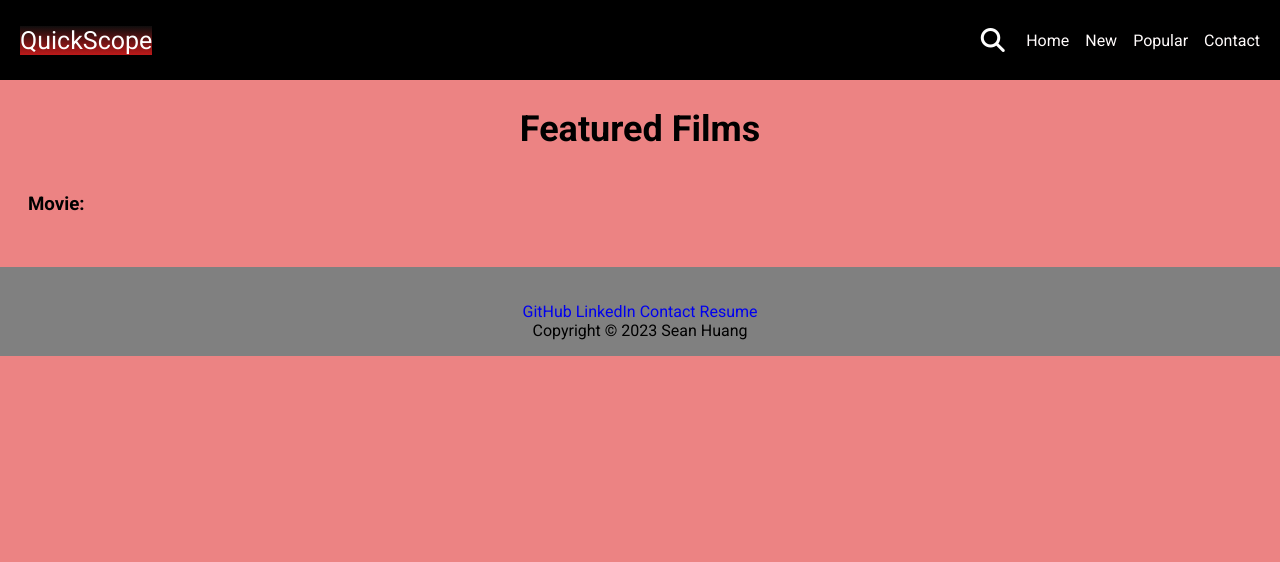
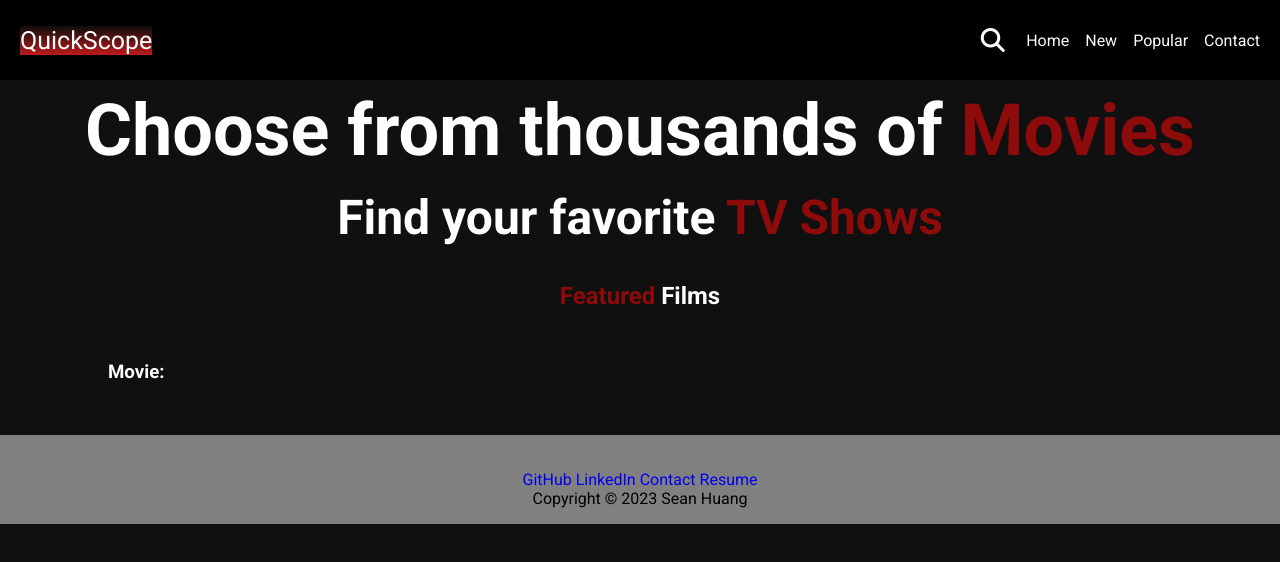
Before and after one commit to shuangg324/Movies, a plain HTML site: page index.html in a window 1280 px wide. Drawn offline with nearby package versions, Linux system fonts and the light colour scheme; no server answers.

Commit message:
styling changes

```diff
--- a/index.html
+++ b/index.html
@@ -64,10 +64,13 @@
         <!-- end of nav bar links -->
       </nav>
 
+      <header class="header__title"><h1>Choose from thousands of <a class="red"href="">Movies</a></h1></header>
+      <h2 class="subheader">Find your favorite <a class="red" href="">TV Shows</a></h2>
       <!-- Featured Movies -->
       <div class="container">
         <div class="featured__wrapper">
-          <h2 class="featured">Featured Films</h2>
+
+          <h2 class="featured"><span class="red">Featured</span> Films</h2>
           <ul class="movie__cards--wrapper">
             <li class="click featured__card">
                   <img class="featured__img" src="" alt="" />
--- a/styles.css
+++ b/styles.css
@@ -16,7 +16,7 @@ body {
 }
 
 section {
-  background-color: rgb(236, 131, 131);
+  background-color: rgb(17, 16, 16);
   transition: all 300ms ease;
 }
 
@@ -120,6 +120,7 @@ nav {
 
 .click {
   transition: all 300ms ease;
+  cursor:pointer;
 }
 
 .click:hover {
@@ -167,29 +168,36 @@ nav {
 
 .movie__cards--wrapper {
   display: flex;
-  margin-top: 24px;
-  margin-left: 16px;
+  padding-left: 96px;
+  padding-top: 24px;
   flex-wrap:wrap;
   width:100%;
 }
 
 .featured {
   text-align: center;
-  font-size: 36px;
+  font-size: 24px;
+  color: white;
+  margin-bottom: 8px;
 }
 
 .featured__card {
-  padding-right:24px;
   padding-bottom: 24px;
   width:25%;
 }
 
-
-.featured__img {
-  overflow: hidden;
+.movie__title {
+  color: white;
 }
 
+/* HEADER */
 
+.header__title, .subheader {
+  text-align: center;
+  padding: 8px 0;
+  font-size: 48px;
+  color: white;
+}
 
 /* footer */
 footer {
```
